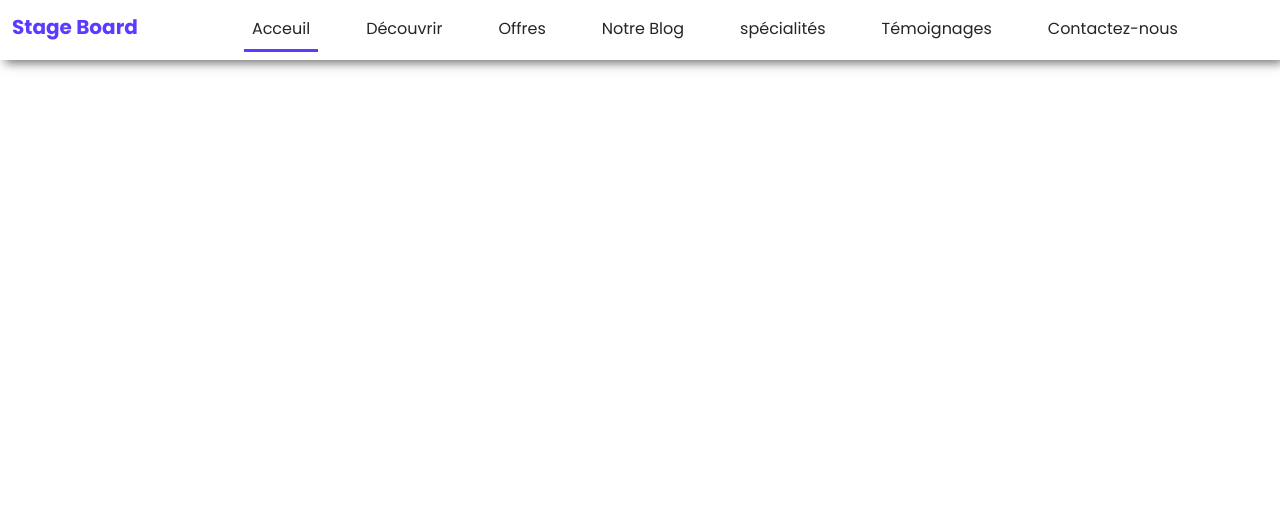
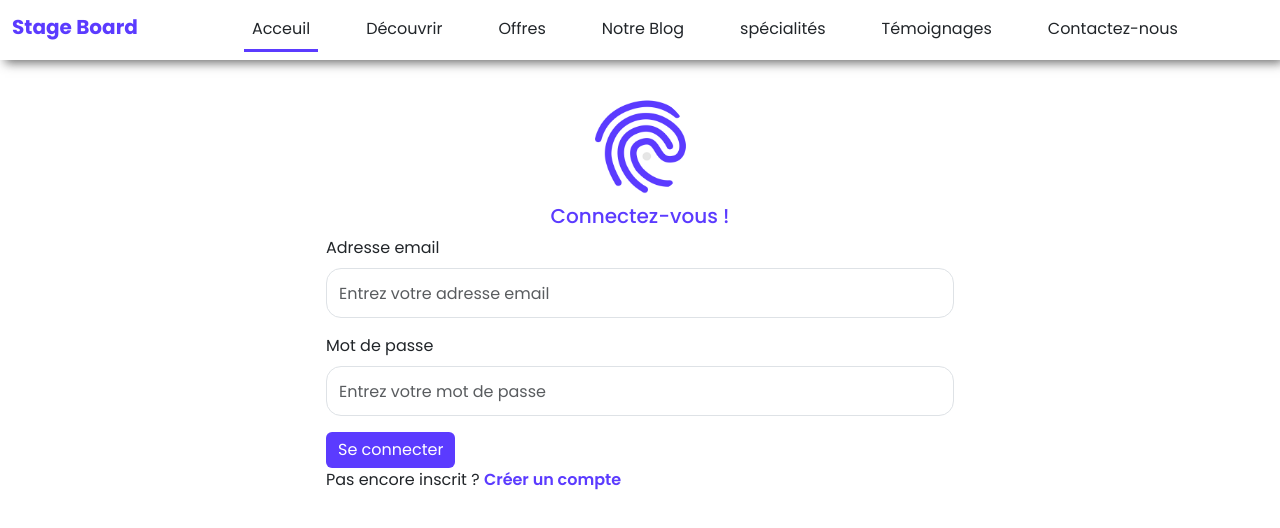
Before and after one commit to mouhebmhd/stageBoard, a React (Create React App) app: page /login in a window 1280 px wide. Shown: the top 528 px of the page. Built offline with nearby package versions, Linux system fonts and the light colour scheme; a web font is replaced by a local one.

Commit message:
changig the project architecture

```diff
--- a/src/routes/mainRouters/mainRouters.js
+++ b/src/routes/mainRouters/mainRouters.js
@@ -15,9 +15,7 @@ export default function mainRouters() {
     <Route path='/admin/createAccount/' element={<CreateInternAccount role="admin"/>}></Route>
     <Route path='/intern/createAccount/' element={<CreateInternAccount role="stagiaire"/>}></Route>
     <Route path='/supervisor/createAccount/' element={<CreateInternAccount role="encadrant"/>}></Route>
-    <Route path='/admin/login/' element={<Login role="admin"/>}></Route>
-    <Route path='/intern/login/' element={<Login role="stagiaire"/>}></Route>
-    <Route path='/supervisor/login/' element={<Login role="encadrant"/>}></Route>
+    <Route path='/login/' element={<Login />}></Route>
     <Route path='/discover' element={<Discover />}></Route>
     <Route path='/tours' element={<Tours />}></Route>
     <Route path='/blog' element={<Blog />}></Route>
--- a/src/views/login.js
+++ b/src/views/login.js
@@ -5,7 +5,7 @@ import userImage from "../images/fingerprint.png";
 import axios from 'axios';
 import { result } from 'lodash';
 
-export default function Login(props) {
+export default function Login() {
   const [loginData, setLoginData] = useState({
     email: '',
     password: ''
@@ -32,12 +32,12 @@ export default function Login(props) {
   };
 
   return (
-    <div className='formContainer m-0 p-0'>
+    <div className='formContainer m-0 p-0 mt-5 py-5'>
       <div className='container-fluid d-flex justify-content-center form'>
         <form className='col-6'>
           <div className='avatar' style={{ backgroundImage: `url(${userImage})` }}>
           </div>
-          <h1 className='h1 specialText pageTitle text-center mt-2'>Connectez-vous en tant que {props.role}</h1>
+          <h1 className='h1 specialText pageTitle text-center mt-2'>Connectez-vous  ! </h1>
           <div className='mb-3'>
             <label htmlFor='emailInput' className='form-label'>
               Adresse email
```
